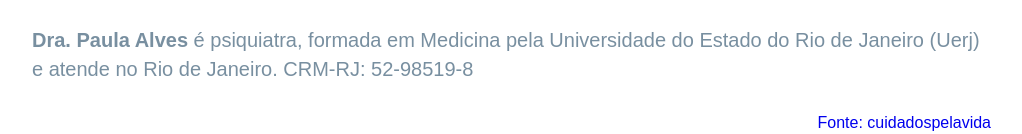
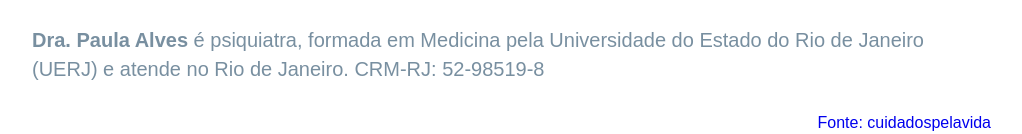
Before and after one commit to ICEI-PUC-Minas-PMV-ADS/pmv-ads-2021-2-e1-proj-web-t1-concentre-se, a plain HTML site: page src/artigo-3.html in a window 1280 px wide. Shown: the part 1558-1692 px from the top of the page, without its empty margins (128-1150 px from the left). Drawn offline with Linux system fonts and the light colour scheme; a script that the page names is missing.

Commit message:
Update Art3

```diff
--- a/src/artigo-3.html
+++ b/src/artigo-3.html
@@ -85,7 +85,7 @@
                         <br>
                              <p>
                                 <b>Dra. Paula Alves</b> é psiquiatra, formada em Medicina pela Universidade do Estado do Rio de
-                                Janeiro (Uerj) e atende no Rio de Janeiro. CRM-RJ: 52-98519-8
+                                Janeiro (UERJ) e atende no Rio de Janeiro. CRM-RJ: 52-98519-8
                              </p>
                         <br>
                     </div>
```
